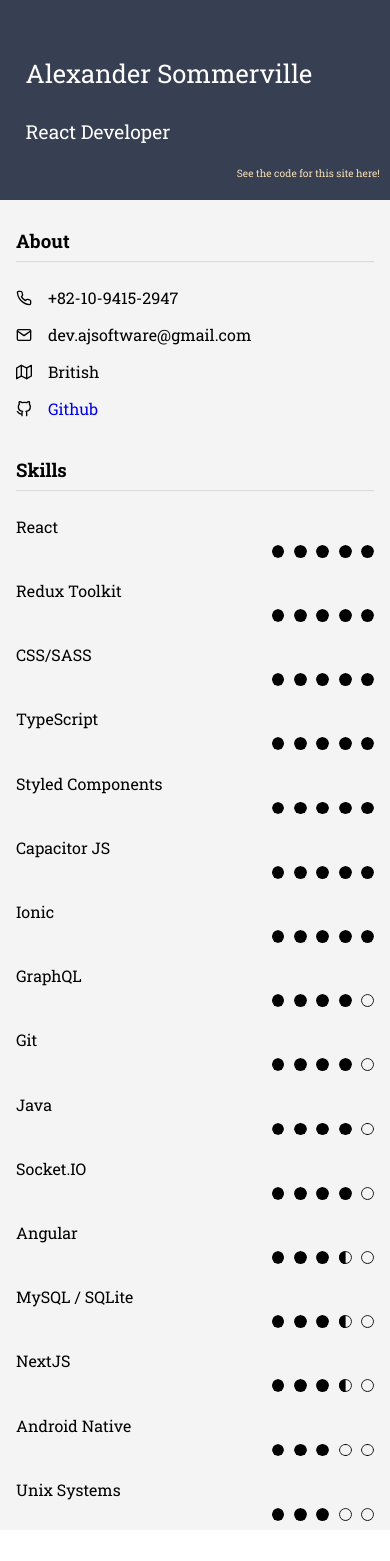
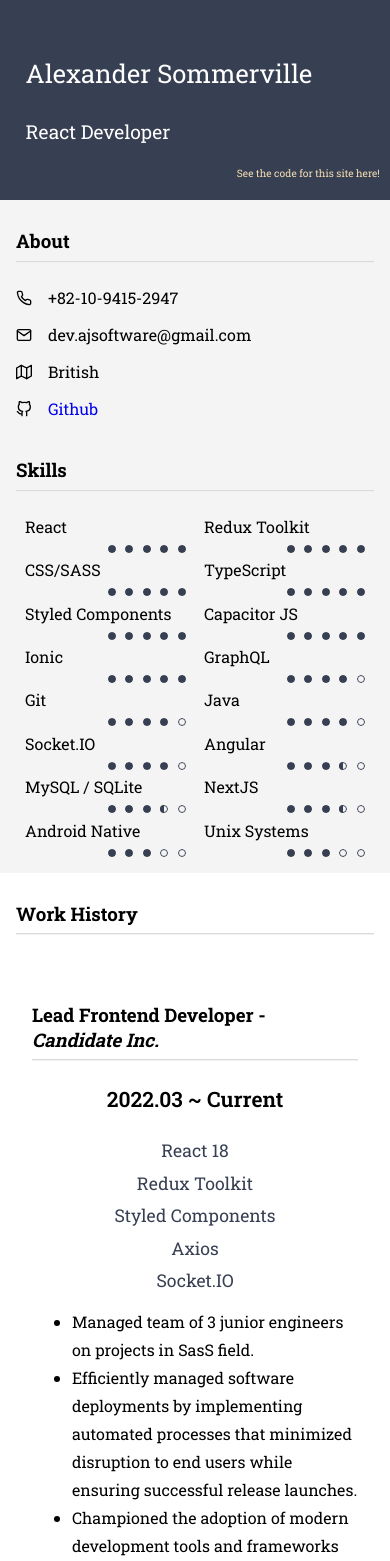
Before and after one commit to playaz87/alexanderjs.co.uk, a React (Vite) app: page / in a window 390 px wide. Shown: the top 1561 px of the page. Built offline with nearby package versions, Linux system fonts and the light colour scheme.

Commit message:
[ADD] - Skill section responsive layout

```diff
--- a/src/components/SkillPoints.tsx
+++ b/src/components/SkillPoints.tsx
@@ -42,7 +42,6 @@ const Container = styled.div`
 `;
 
 const Point = styled.div<{$type: PointTypes}>`
-    --_dot-size: 0.8rem;
     width: var(--_dot-size);
     height: var(--_dot-size);
     border-radius: 50%;
@@ -58,7 +57,7 @@ const Point = styled.div<{$type: PointTypes}>`
 
     ${({$type}) => ($type === 'empty' || $type === 'half') && css`
         &:before {
-            border: 1px solid black;
+            border: 1px solid var(--accent);
             display: block;
         }
     `}
@@ -66,7 +65,7 @@ const Point = styled.div<{$type: PointTypes}>`
     ${({$type}) => $type === 'half' && css`
         &:after {
             border-radius: 0;
-            background-color: black;
+            background-color: var(--accent);
             transform: translateX(-50%) translateY(-100%);
             display: block;
         }
@@ -74,7 +73,7 @@ const Point = styled.div<{$type: PointTypes}>`
 
     ${({$type}) => $type === 'full' && css`
         &:before {
-            background-color: black;
+            background-color: var(--accent);
             display: block;
         }
     `}
--- a/src/components/Skills.tsx
+++ b/src/components/Skills.tsx
@@ -30,18 +30,26 @@ const skills: Skill[] = [
 
 export const Skills: React.FC = () => {
   return (
-    <>
+    <Container>
       {skills.sort((s1, s2) => s2.points - s1.points).map(s =>
         <SkillItem key={s.label}>
           <div>{s.label}</div>
           <SkillPoints skill={s} />
         </SkillItem>
       )}
-    </>
+    </Container>
   );
 };
 
+const Container = styled.div`
+    display: flex;
+    flex-wrap: wrap;
+    justify-content: space-around;
+`;
+
 const SkillItem = styled.div`
+    --_dot-size: 0.8rem;
+    flex: 1 0 100%;
     display: flex;
     flex-direction: column;
     gap: 0.5rem;
@@ -49,4 +57,9 @@ const SkillItem = styled.div`
     &:not(:last-of-type) {
         margin-bottom: 0.4rem;
     }
+
+    @media screen and (max-width: 800px) {
+        max-width: 45%;
+        --_dot-size: 0.5rem;
+    }
 `;
```
